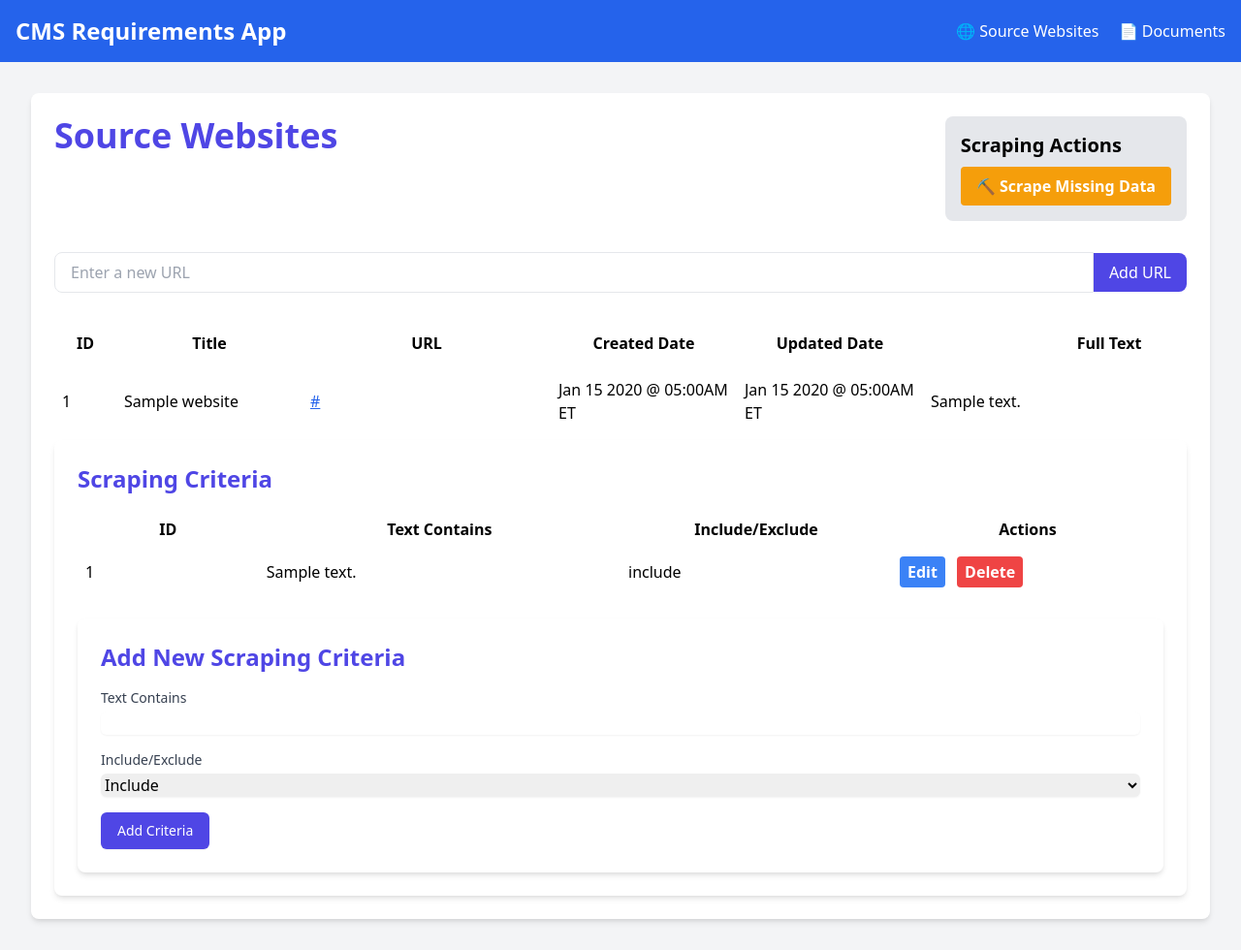
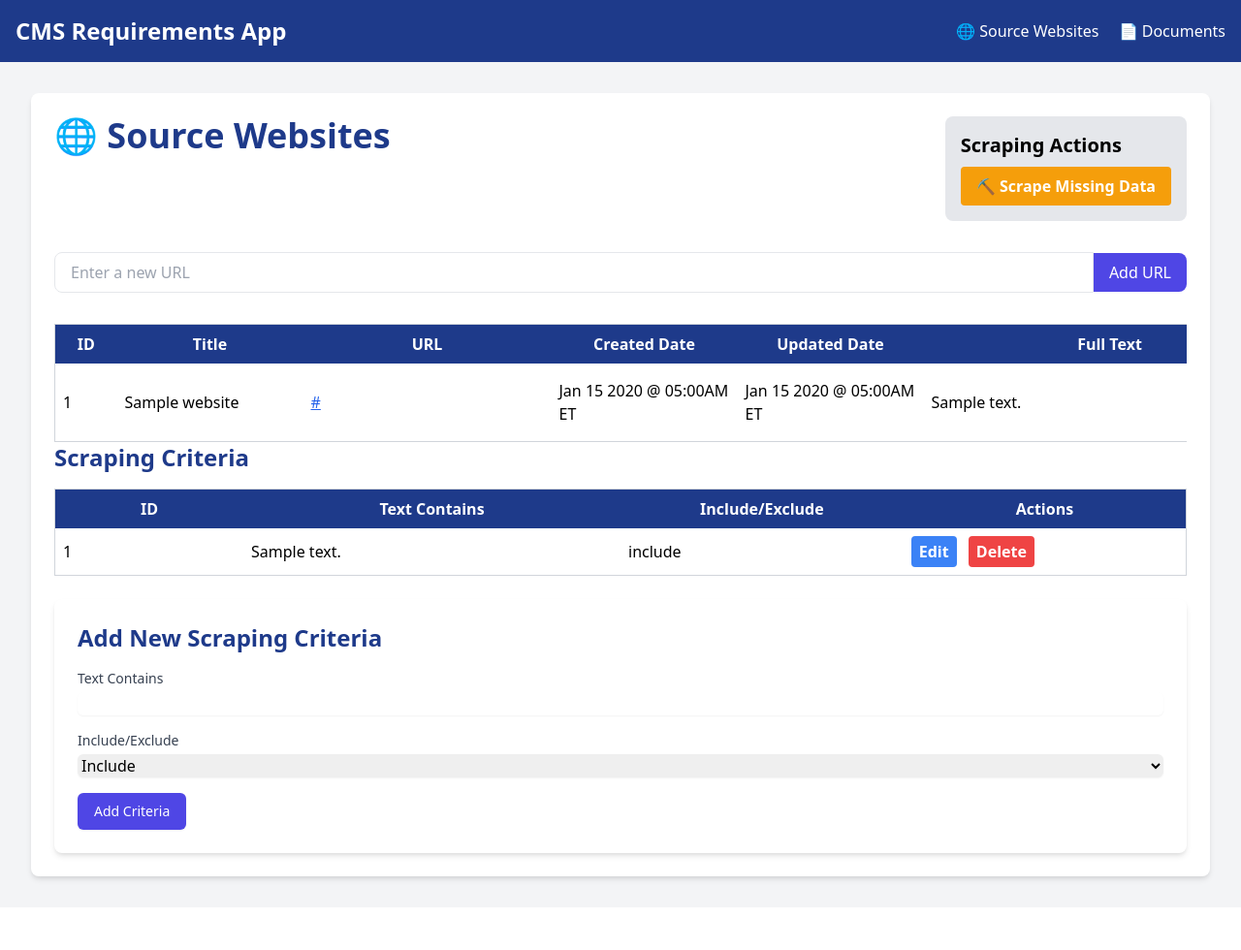
Before and after one commit to andrewfurman/Website-Link-Scraper, a Flask app: page / in a window 1280 px wide. Shown: the whole page at 97% size. After the commit the page ends 913 px from the top, so only its background shows below. Run offline with Flask 3, Linux system fonts and the light colour scheme; tables that the repository leaves empty hold one stand-in row (values such as "Sample post").

Commit message:
updated formatting on source website

```diff
--- a/source_websites/templates/source_websites.html
+++ b/source_websites/templates/source_websites.html
@@ -14,7 +14,7 @@
 
         <div class="mx-auto bg-white rounded-lg shadow-md w-full p-6">
             <div class="flex justify-between items-start">
-                <h1 class="text-4xl font-bold text-indigo-600">Source Websites</h1>
+                <h1 class="text-4xl font-bold text-blue-900">🌐 Source Websites</h1>
 
                 <div class="bg-gray-200 p-4 rounded-lg">
                     <h2 class="text-xl font-semibold mb-2">Scraping Actions</h2>
@@ -39,9 +39,9 @@
             </form>
 
             <div class="overflow-x-auto">
-                <table class="w-full table-fixed">
+                <table class="w-full table-fixed bg-white border border-gray-300">
                     <thead>
-                        <tr>
+                        <tr class="bg-blue-900 text-white ">
                             <th class="w-16 p-2 break-words">ID</th>
                             <th class="w-48 p-2 break-words">Title</th>
                             <th class="w-64 p-2 break-words">URL</th>
@@ -100,16 +100,15 @@
             </div>
 
             <!-- New section for Scraping Criteria -->
-            <div class="mx-auto bg-white rounded-lg shadow-md w-full p-6">
 
-                <h2 class="text-2xl font-bold text-indigo-600 mb-4">Scraping Criteria</h2>
-                <table class="w-full table-fixed">
+                <h2 class="text-2xl font-bold text-blue-900 mb-4">Scraping Criteria</h2>
+                <table class="min-w-full bg-white border border-gray-300">
                     <thead>
-                        <tr>
-                            <th class="w-16 p-2 break-words">ID</th>
-                            <th class="w-1/3 p-2 break-words">Text Contains</th>
-                            <th class="w-1/4 p-2 break-words">Include/Exclude</th>
-                            <th class="w-1/4 p-2 break-words">Actions</th>
+                        <tr class="bg-blue-900 text-white">
+                            <th class="w-16 p-2">ID</th>
+                            <th class="w-1/3 p-2">Text Contains</th>
+                            <th class="w-1/4 p-2">Include/Exclude</th>
+                            <th class="w-1/4 p-2">Actions</th>
                         </tr>
                     </thead>
                     <tbody>
@@ -136,7 +135,7 @@
                 </table>
 
                 <div class="mx-auto bg-white rounded-lg shadow-md w-full p-6 mt-6">
-    <h2 class="text-2xl font-bold text-indigo-600 mb-4">Add New Scraping Criteria</h2>
+    <h2 class="text-2xl font-bold text-blue-900 mb-4">Add New Scraping Criteria</h2>
     <form action="{{ url_for('source_website.add_scraping_criteria') }}" method="POST" class="space-y-4">
         <div>
             <label for="text_contains" class="block text-sm font-medium text-gray-700">Text Contains</label>
@@ -156,8 +155,10 @@
         </div>
     </form>
 </div>
+
+            <!-- END section for Scraping Criteria -->
+
         </div>
-    </div>
 
 </body>
 </html>
--- a/templates/header.html
+++ b/templates/header.html
@@ -1,4 +1,4 @@
-<nav class="bg-blue-600 p-4">
+<nav class="bg-blue-900 p-4">
     <div class="container mx-auto flex justify-between items-center">
         <a href="{{ url_for('source_website.index') }}" class="text-white text-2xl font-bold">CMS Requirements App</a>
         <div>
```
